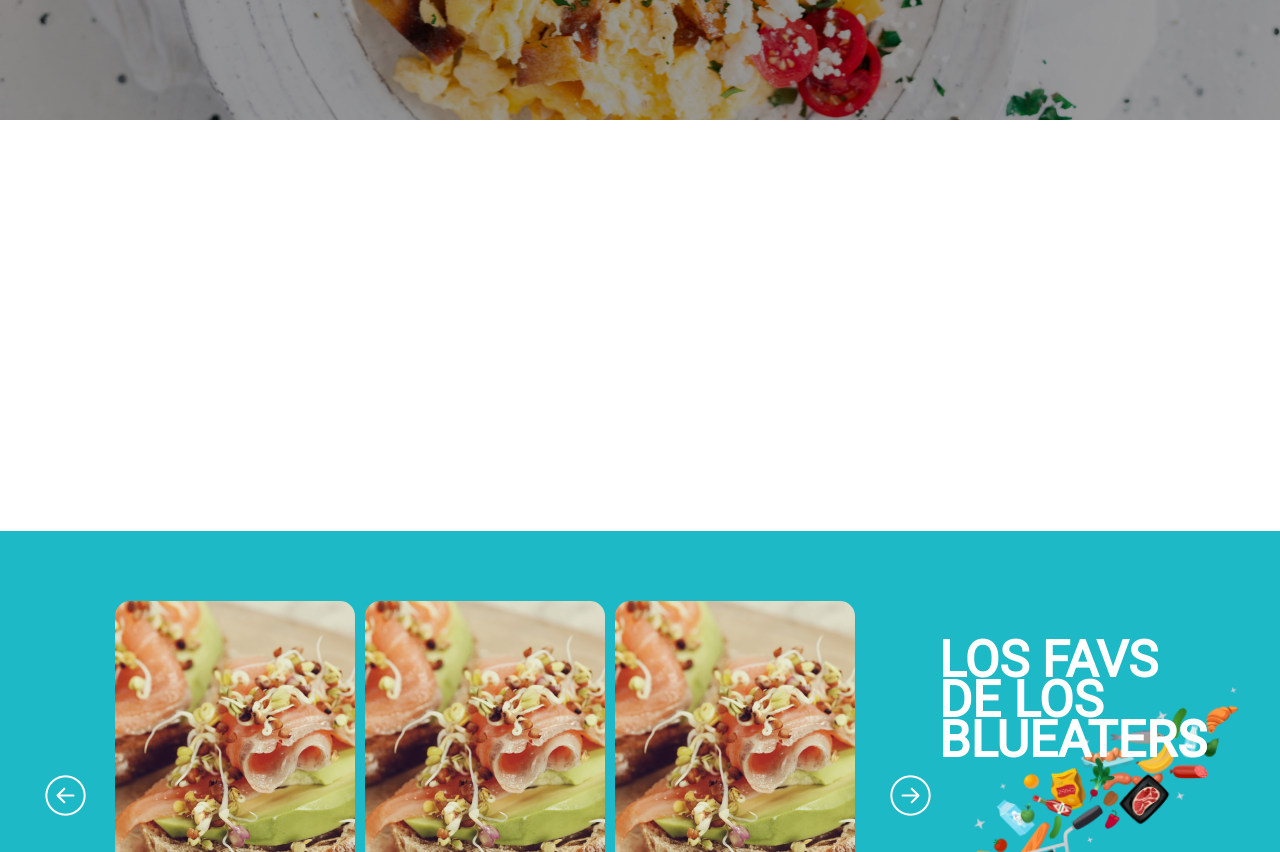
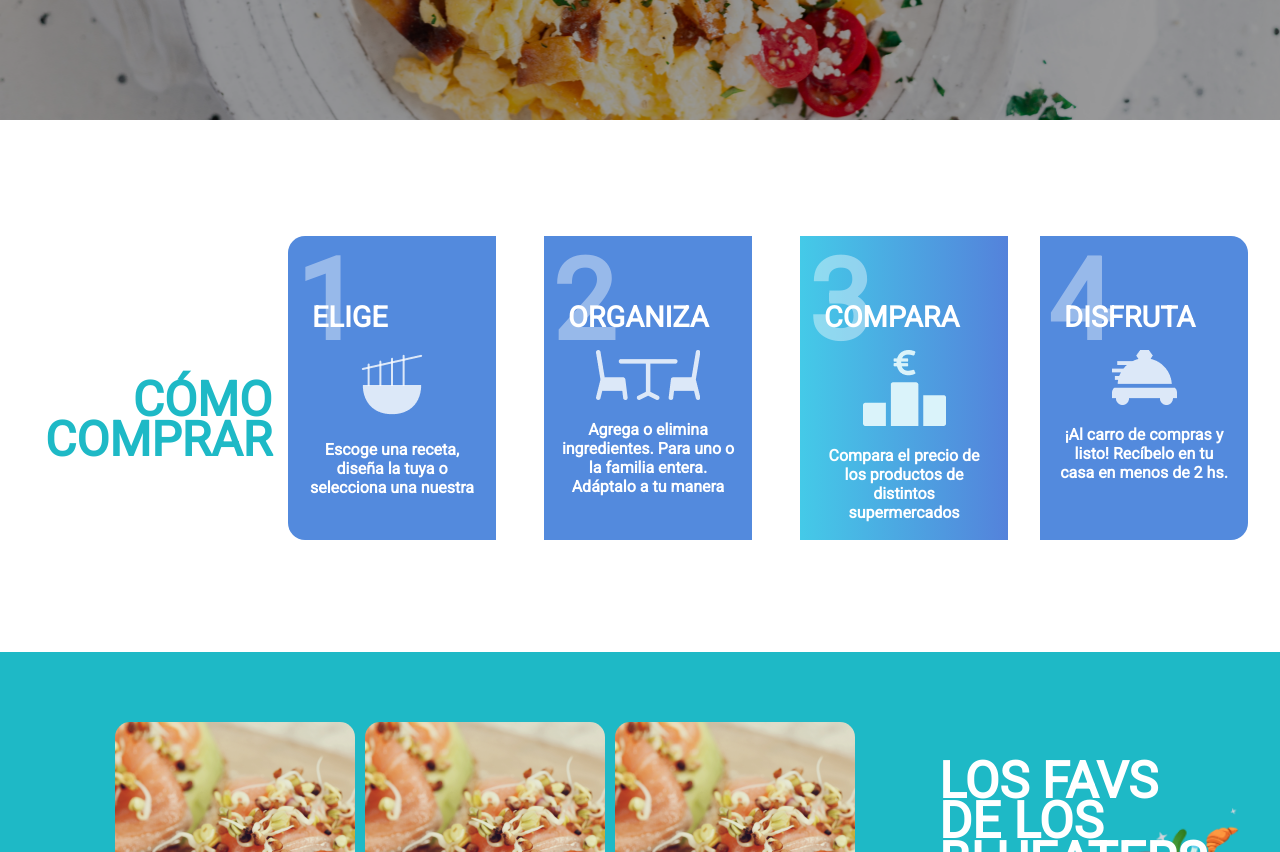
Before and after one commit to psoto-go/1-Prototipo-Blueat, a website: page home.html in a window 1280 px wide. Shown: the part 600-1452 px from the top of the page. Drawn offline with nearby package versions, Linux system fonts and the light colour scheme.

Commit message:
howBuy section

```diff
--- a/assets/scss/components/_fav.scss
+++ b/assets/scss/components/_fav.scss
@@ -33,7 +33,6 @@
       flex-direction: column;
       box-sizing: border-box;
       overflow: hidden;
-      //box-shadow: 2px 10px 12px rgba(0, 0, 0, 0.5);
 
       .imgFav {
         object-fit: cover;
--- a/assets/scss/components/_howBuy.scss
+++ b/assets/scss/components/_howBuy.scss
@@ -1,5 +1,70 @@
 .howBuy-section {
-    width: 100%;
-  height: 407px;
+  position: relative;
+  display: grid;
+  grid-template-columns: repeat(5, 1fr);
+  width: 100%;
+  height: 400px;
   background-color: $white-color;
+  padding: 4rem 0 4rem 1rem;
+  justify-content: center;
+  align-content: center;
+  .howBuy-title {
+    padding-right: 2rem;
+    padding-top: 4rem;
+    text-align: right;
+    align-content: center;
+    justify-content: center;
+    text-transform: uppercase;
+    color: $lightBlue-green;
+    font-family: "Roboto";
+    font-size: 3rem;
+    font-weight: 900;
+    line-height: 2.5rem;
+  }
+  .step {
+    width: 18rem;
+    height: 20rem;
+    text-align: center;
+    color: $white-color;
+    .capitalNum {
+      position: absolute;
+      padding-left: 0.5rem;
+      text-align: left;
+      font-family: "Roboto";
+      font-weight: 700;
+      font-size: 7rem;
+      color: rgba(255, 255, 255, 0.4);
+    }
+    .step-content {
+      img {
+        padding-top: 1rem;
+      }
+      p {
+        font-size: 1rem;
+        font-weight: 700;
+        padding: 1rem;
+      }
+    }
+    h3 {
+      text-transform: uppercase;
+      text-align: left;
+      padding: 4rem 0 0 1.5rem;
+      font-size: 1.8rem;
+      font-weight: 700;
+    }
+  }
+  .step1,
+  .step2,
+  .step4 {
+    background-color: rgba(83, 138, 221, 1);
+  }
+  .step3 {
+    background: linear-gradient(90deg, #44cae8 0%, #5482db 100%);
+  }
+  .step1 {
+    border-radius: 17px 0 0 17px;
+  }
+  .step4 {
+    border-radius: 0 17px 17px 0;
+  }
 }
--- a/assets/scss/mediaQuery/_query.scss
+++ b/assets/scss/mediaQuery/_query.scss
@@ -12,6 +12,20 @@
       }
     }
   }
+
+  .howBuy-section {
+    .howBuy-title {
+      padding-right: 0;
+    }
+    .step {
+      width: 13rem;
+      height: 19rem;
+    }
+    .step:not(:last-child) {
+      margin-left: 1rem;
+    }
+  }
+
   .footer-container {
     .blueat-logo-2 {
       margin-left: 86%;
--- a/home.html
+++ b/home.html
@@ -100,7 +100,46 @@
     </div>
 
     <!--------- como comprar ------------>
-    <div class="howBuy-section"></div>
+    <div class="howBuy-section">
+      <h2 class="howBuy-title">Cómo comprar</h2>
+      <div class="step step1">
+        <p class="capitalNum">1</p>
+        <div class="step-content">
+          <h3>Elige</h3>
+          <img src="./img/step1.png" alt="" />
+          <p>Escoge una receta, diseña la tuya o selecciona una nuestra</p>
+        </div>
+      </div>
+      <div class="step step2">
+        <p class="capitalNum">2</p>
+        <div class="step-content">
+          <h3>organiza</h3>
+          <img src="./img/step2.png" alt="" />
+          <p>
+            Agrega o elimina ingredientes. Para uno o la familia entera.
+            Adáptalo a tu manera
+          </p>
+        </div>
+      </div>
+      <div class="step step3">
+        <p class="capitalNum">3</p>
+        <div class="step-content">
+          <h3>Compara</h3>
+          <img src="./img/step3.png" alt="" />
+          <p>Compara el precio de los productos de distintos supermercados</p>
+        </div>
+      </div>
+      <div class="step step4">
+        <p class="capitalNum">4</p>
+        <div class="step-content">
+          <h3>Disfruta</h3>
+          <img src="./img/step4.png" alt="" />
+          <p>
+            ¡Al carro de compras y listo! Recíbelo en tu casa en menos de 2 hs.
+          </p>
+        </div>
+      </div>
+    </div>
 
     <!--------- FAVS ------------>
     <section class="fav-section">
```
Also changed, not shown: assets/css/style.css, assets/scss/base/_variables.scss (line endings or trailing spaces), img/step1.png (added), img/step2.png (added), img/step3.png (added), img/step4.png (added), 1 other file.
